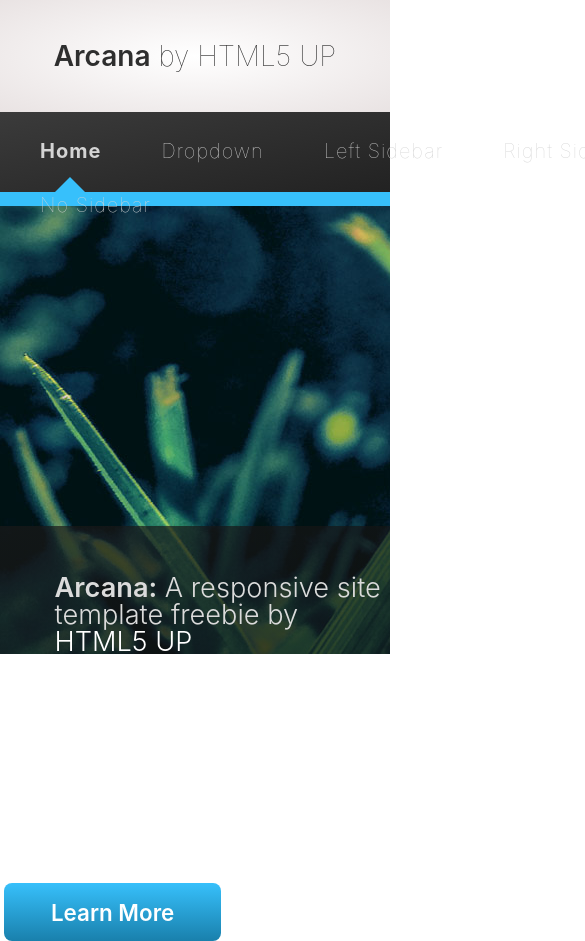
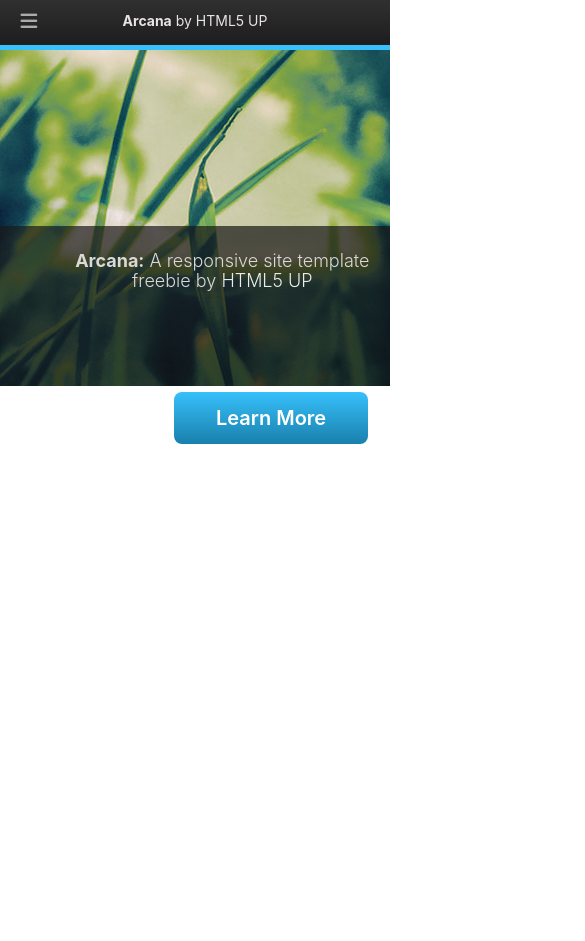
Before and after one commit to svillav/proyecto-arcana, a plain HTML site: page index.html in a window 390 px wide. Shown: the top 941 px of the page, 585 px wide, since content can reach past the window. After the commit the page ends 844 px from the top, so only its background shows below. Drawn offline with Linux system fonts and the light colour scheme.

Commit message:
Agregado de código Responsive del encabezado y el main

```diff
--- a/css/style.css
+++ b/css/style.css
@@ -8,7 +8,7 @@ header {
     clear: both;
 }
 
-    header a {
+    #textheader {
         position: relative;
         top: 2em;
         text-decoration: none;
@@ -19,35 +19,106 @@ header {
     }
 
     #b {
-        font-weight: 600;
+        font-weight: 700;
     }
 
-    header a:hover {
+    #textheader:hover {
         color: #37c0fb;
     }
 
+    #iconheader {
+        display: none;
+    }
+
 /*------------------------------ Encabezado: media screen -----------------------------*/
-    @media screen and (max-width: 105em) {
-
+    @media screen and (max-width: 1600px) {
         header {
             position: static;
             height: 8em;
         }
 
-        header a {
+        #textheader {
             font-size: 33px;
             top: 1.5em;
         }
     }
 
-    @media screen and (max-width: 88em) {
+    @media screen and (max-width: 1300px) {
         header {
             position: static;
             height: 7em;
         }
 
-        header a {
+        #textheader {
             font-size: 28px;
+        }
+    }
+
+    @media screen and (max-width: 1052px) {
+        header {
+            background-image: linear-gradient(#303030, #1d1d1d);
+            height: 3.5em;
+        }
+
+        #textheader {
+            color:  rgb(233, 227, 227);
+            top: 0.7em;
+            font-size: 22px;
+            font-weight: 400;
+        }
+
+        #textheader:hover {
+            color: rgb(233, 227, 227);
+        }
+
+        #iconheader {
+            position: relative;
+            display: block;
+            width: 1em;
+            color: rgb(172, 171, 171);
+            font-size: 1.8em;
+            top: -0.3em;
+            left: 1em;
+        }
+    }
+
+    @media screen and (max-width: 876px) {
+        #header {
+            height: 3.3em;
+        }
+
+        #textheader {
+            font-size: 18px;
+            top: 0.9em;
+        }
+
+        #iconheader {
+            font-size: 1.5em;
+            top: -0.2em;
+        }
+    }
+
+    @media screen and (max-width: 700px) {
+        header {
+            height: 3em;
+        }
+
+        #textheader {
+            font-size: 16px;
+        }
+
+        #iconheader {
+            font-size: 1.2em;
+        }
+    }
+
+    @media screen and (max-width: 480px) {
+        header {
+            height: 2.8em;
+        }
+
+        #textheader {
+            font-size: 14px;
         }
     }
 
@@ -115,7 +186,7 @@ header {
     }
 
 /*------------------------------ Barra de Nav: media screen -----------------------------*/
-    @media screen and (max-width: 105em) {
+    @media screen and (max-width: 1600px) {
         #barra {
             height: 6em;
         }
@@ -136,7 +207,7 @@ header {
         }
     }
 
-    @media screen and (max-width: 88em) {
+    @media screen and (max-width: 1300px) {
         #barra {
             height: 5em;
         }
@@ -154,12 +225,23 @@ header {
         }
     }
 
+    @media screen and (max-width: 1052px) {
+        #barra {
+            display: none;
+        }
+
+        #barrainf {
+            height: 0.3em;
+        }
+    }
+
+
 /*----------------------------- Main ----------------------------------*/
 main {
     position: static;
     height: 36em;
     background-image: url("../img/banner.jpg");
-    background-size: 115vw;
+    background-size: 125vw;
 }
 
     #opacity {
@@ -179,14 +261,14 @@ main {
             margin-left: 23%;
             font-family: -apple-system, BlinkMacSystemFont, 'Segoe UI', Roboto, Oxygen, Ubuntu, Cantarell, 'Open Sans', 'Helvetica Neue', sans-serif;
             font-size: 1.8em;
-            color: rgb(219, 219, 219);
+            color: rgb(218, 216, 216);
             font-weight: 300;
             float: left;
         }
 
         #html5 {
             text-decoration: none;
-            color: rgb(255, 255, 255);
+            color: rgb(235, 235, 235);
         }
 
         #html5:hover {
@@ -196,7 +278,7 @@ main {
         #learnmore {
             position: relative;
             padding: 0.8em 2.3em;
-            left: 2%;
+            left: 1em;
             top: 16.7em;
             background-image: linear-gradient(to bottom, #37c0fb, #1980ac);
             border-style: solid #37c0fb;
@@ -210,7 +292,7 @@ main {
         }
 
 /*------------------------------- Main: media screen ---------------------------------*/
-    @media screen and (max-width: 105em) {
+    @media screen and (max-width: 1600px) {
         main {
             position: static;
             height: 30em;
@@ -223,7 +305,6 @@ main {
 
         #opacitytext p {
             position: relative;
-            flex-direction: row;
             margin-top: 10em;
             margin-left: 20%;
             font-size: 1.7em;
@@ -235,9 +316,10 @@ main {
         }
     }
 
-    @media screen and (max-width: 88em) {
+    @media screen and (max-width: 1300px) {
         main {
             background-size: auto;
+            background-position: center center;
             height: 28em;
             margin-left: auto;
             margin-right: auto;
@@ -261,3 +343,62 @@ main {
             padding: 0.7em 2.1em;
         }
     }
+
+   @media screen and (max-width: 1052px) {
+        #opacity {
+            position: relative;
+            top: 15.5em;
+            height: 12.5em;
+        }
+
+        #opacitytext p {
+            position: relative;
+            margin: center center;
+            top: -5.5em;
+        }
+
+        #learnmore {
+            position: absolute;
+            margin-left: 39%;
+            top: 18.5em;
+        }
+    }
+
+    @media screen and (max-width: 876px) {
+        main {
+            height: 21em;
+            text-align: center;
+        }
+
+        #opacity {
+            display: flex;
+            height: 10em;
+            top: 11em;
+        }
+
+        #opacitytext p {
+            position: relative;
+            top: -6.5em;
+            left: auto;
+            font-size: 23px;
+        }
+
+        #learnmore {
+            top: 320px;
+            margin: center;
+            font-size: 20px;
+        }
+    }
+
+    @media screen and (max-width: 700px) {
+        #opacitytext p {
+            left: auto;
+            font-size: 18px;
+            line-height: 20px;
+        }
+
+        #learnmore {
+            position: static;
+            margin-top: -1%;
+        }
+    }
--- a/index.html
+++ b/index.html
@@ -6,10 +6,12 @@
     <title>PRACTICA</title>
     <link rel="stylesheet" href="css/style.css">
     <link rel="stylesheet" href="css/reset.css">
+    <script src="https://kit.fontawesome.com/72816aa77f.js" crossorigin="anonymous"></script>
 </head>
 <body>
     <header>
-        <a href=""><b id="b">Arcana</b> by HTML5 UP</a>
+        <a id="textheader" href=""><b id="b">Arcana</b> by HTML5 UP</a>
+        <a id="iconheader" href=""><i class="fas fa-bars"></i></a>
     </header>
     <div id="barra">
         <nav>
```
